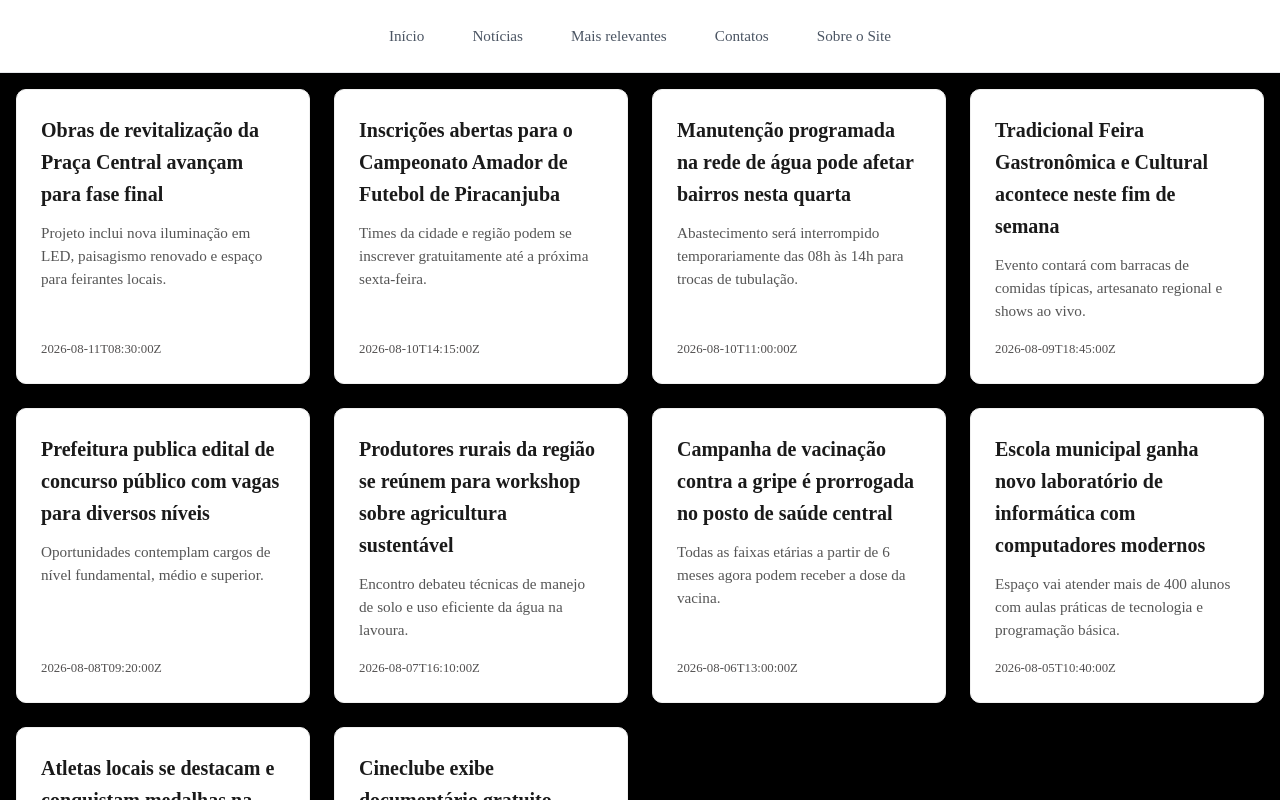
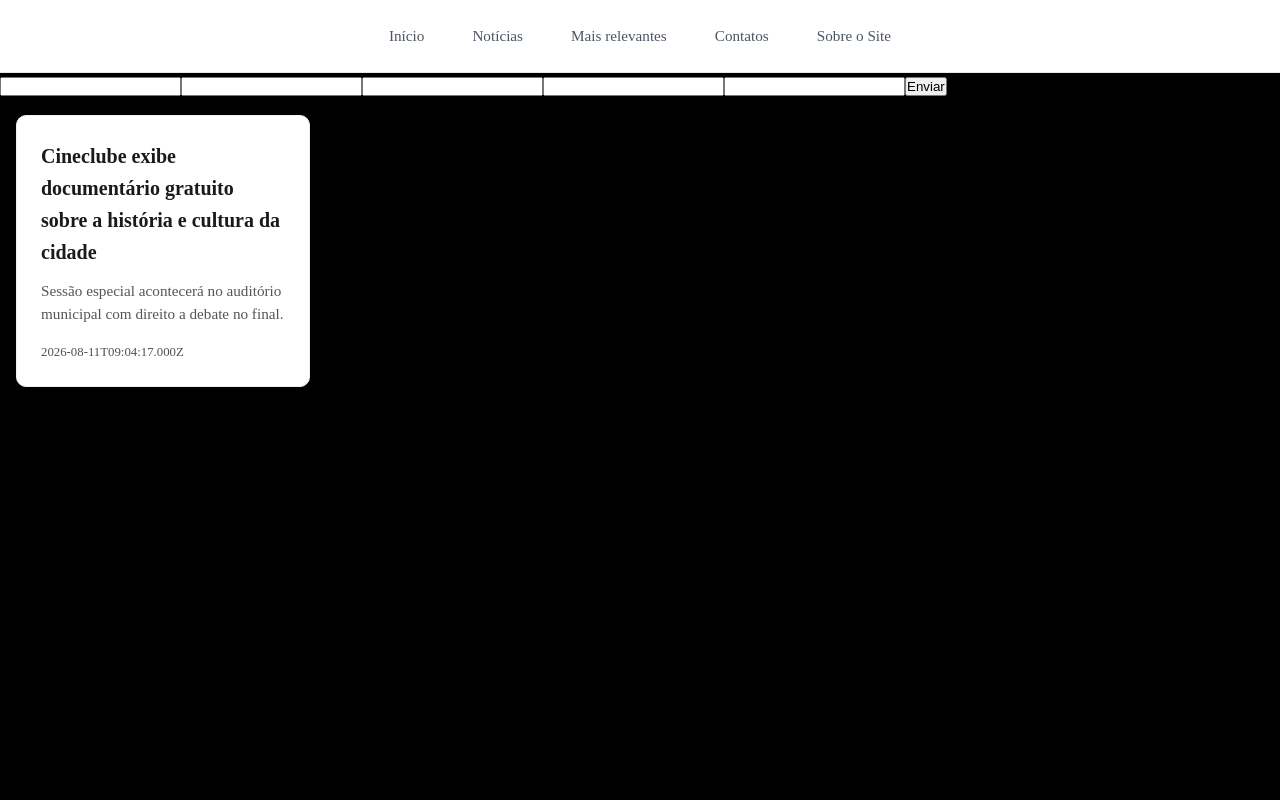
Before and after one commit to JorgeLucasPinheiro98/Blog, a React (Vite) app in the folder frontend/: page / in a window 1280 px wide. Shown: the top 800 px of the page. Built offline with nearby package versions, Linux system fonts and the light colour scheme.

Commit message:
foram adicionados os inputs para o banco de dados

```diff
--- a/frontend/src/App.tsx
+++ b/frontend/src/App.tsx
@@ -1,11 +1,13 @@
 import { Headers } from './componets/Header'
 import { Cards } from './componets/Cards'
 import './App.css'
+import { AddCards } from './componets/NewCards'
 
 function App() {
   return (
     <>
     <Headers/>
+    <AddCards/>
     <Cards/>
     </>
   )
--- a/frontend/src/Class/Post.ts
+++ b/frontend/src/Class/Post.ts
@@ -1,23 +1,30 @@
-import type { Categoria, Post } from "../types/Post";
+import type { Post } from "../types/Post";
 
-class NewPost implements Post{
-    id: string;
-    titulo: string;
-    slug: string;
-    resumo: string;
-    conteudo: string;
-    imagem: string;
-    data: string;
-    categoria: Categoria;
+export class NewPost implements Post{
+    id: string
+    titulo: string | undefined;
+    slug: string
+    resumo: string | undefined;
+    conteudo: string | undefined;
+    imagem: string | undefined;
+    data: string | undefined;
+    categoria: string | undefined;
 
-    constructor(titulo: string, resumo: string, conteudo: string, imagem: string, data:string, categoria: Categoria) {
-        this.id = ''
+    constructor(
+        titulo: string | undefined,
+        resumo: string | undefined,
+        conteudo: string | undefined,
+        imagem: string | undefined,
+        categoria: string | undefined)
+
+        {
+        this.id = crypto.randomUUID();
         this.titulo = titulo;
-        this.slug = '';
+        this.slug = this.id
         this.resumo = resumo;
         this.conteudo = conteudo;
         this.imagem = imagem;
-        this.data = data;
+        this.data = new Date().toISOString();
         this.categoria = categoria;
     }
 }
--- a/frontend/src/componets/NewCards/index.tsx
+++ b/frontend/src/componets/NewCards/index.tsx
@@ -1,9 +1,29 @@
+import { NewPost } from "../../Class/Post";
+import { response } from "../../database/database";
+
+
 export function AddCards() {
+    const handleAction = async (FormData: FormData) => {
+        const titulo = FormData.get('titulo')?.toString();
+        const resumo = FormData.get('resumo')?.toString();
+        const conteudo = FormData.get('conteudo')?.toString();
+        const imagem = FormData.get('imagem')?.toString();
+        const categoria = FormData.get('categoria')?.toString();
+
+        const post = new NewPost(titulo, resumo, conteudo, imagem, categoria)
+        console.log(post)
+
+        response.push(post);
+    }
+
     return (
-        <div>
-            <form action="">
-
-            </form>
-        </div>
+        <form action={handleAction}>
+            <input type="text" name="titulo"/>
+            <input type="text" name="resumo"/>
+            <input type="text" name="conteudo"/>
+            <input type="text" name="imagem"/>
+            <input type="text" name="categoria"/>
+            <button type="submit">Enviar</button>
+        </form>
     )
 }
--- a/frontend/src/database/database.ts
+++ b/frontend/src/database/database.ts
@@ -1,104 +1,115 @@
+import { NewPost } from "../Class/Post";
 import type { Post } from "../types/Post";
 
 export const response: Post[] = [
-    {
-      id: "1",
-      titulo: "Obras de revitalização da Praça Central avançam para fase final",
-      slug: "obras-revitalizacao-praca-central-avancam-fase-final",
-      resumo: "Projeto inclui nova iluminação em LED, paisagismo renovado e espaço para feirantes locais.",
-      conteudo: "As obras de revitalização na Praça Central estão em ritmo acelerado. Segundo a secretaria de infraestrutura, a instalação das novas luminárias de LED foi concluída e a etapa atual foca no assentamento do novo piso e paisagismo. A expectativa é que o espaço seja entregue à comunidade até o fim deste mês.",
-      imagem: "https://images.unsplash.com/photo-1517245386807-bb43f82c33c4?w=800",
-      data: "2026-08-11T08:30:00Z",
-      categoria: "cidade"
-    },
-    {
-      id: "2",
-      titulo: "Inscrições abertas para o Campeonato Amador de Futebol de Piracanjuba",
-      slug: "inscricoes-abertas-campeonato-amador-futebol-piracanjuba",
-      resumo: "Times da cidade e região podem se inscrever gratuitamente até a próxima sexta-feira.",
-      conteudo: "A Secretaria Municipal de Esportes confirmou o início do Campeonato Amador local. As equipes interessadas em participar devem enviar a documentação dos atletas até sexta-feira. Haverá premiação em troféus e dinheiro para os três primeiros colocados.",
-      imagem: "https://images.unsplash.com/photo-1508098682722-e99c43a406b2?w=800",
-      data: "2026-08-10T14:15:00Z",
-      categoria: "esportes"
-    },
-    {
-      id: "3",
-      titulo: "Manutenção programada na rede de água pode afetar bairros nesta quarta",
-      slug: "manutencao-programada-rede-agua-afeta-bairros-quarta",
-      resumo: "Abastecimento será interrompido temporariamente das 08h às 14h para trocas de tubulação.",
-      conteudo: "A companhia de saneamento informa que haverá interrupção temporária no fornecimento de água no Setor Sul e adjacências nesta quarta-feira. O motivo é uma manutenção preventiva na rede distribuidora. A orientação é que os moradores economizem água no período.",
-      imagem: "https://images.unsplash.com/photo-1581092160607-ee22621dd758?w=800",
-      data: "2026-08-10T11:00:00Z",
-      categoria: "publico"
-    },
-    {
-      id: "4",
-      titulo: "Tradicional Feira Gastronômica e Cultural acontece neste fim de semana",
-      slug: "tradicional-feira-gastronomica-cultural-acontece-fim-de-semana",
-      resumo: "Evento contará com barracas de comidas típicas, artesanato regional e shows ao vivo.",
-      conteudo: "No próximo sábado e domingo, a feira gastronômica promete movimentar o turismo local. O público poderá conferir pratos tradicionais da culinária goiana, apresentações de artistas locais e exposição de artesanato feito por produtores da região.",
-      imagem: "https://images.unsplash.com/photo-1555396273-367ea4eb4db5?w=800",
-      data: "2026-08-09T18:45:00Z",
-      categoria: "eventos"
-    },
-    {
-      id: "5",
-      titulo: "Prefeitura publica edital de concurso público com vagas para diversos níveis",
-      slug: "prefeitura-publica-edital-concurso-publico-vagas-diversos-niveis",
-      resumo: "Oportunidades contemplam cargos de nível fundamental, médio e superior.",
-      conteudo: "Foi publicado o edital do novo concurso público municipal. As oportunidades estão divididas entre cargos administrativos, área da saúde e educação. As inscrições começam no próximo mês diretamente pelo site da banca organizadora.",
-      imagem: "https://images.unsplash.com/photo-1450133064473-71024230f91b?w=800",
-      data: "2026-08-08T09:20:00Z",
-      categoria: "publico"
-    },
-    {
-      id: "6",
-      titulo: "Produtores rurais da região se reúnem para workshop sobre agricultura sustentável",
-      slug: "produtores-rurais-regiao-reunem-workshop-agricultura-sustentavel",
-      resumo: "Encontro debateu técnicas de manejo de solo e uso eficiente da água na lavoura.",
-      conteudo: "Especialistas e produtores rurais do município se reuniram para debater inovações no campo. O foco principal foi o uso de tecnologia para otimização do plantio, redução de insumos químicos e preservação de nascentes.",
-      imagem: "https://images.unsplash.com/photo-1500937386664-56d1dfef3854?w=800",
-      data: "2026-08-07T16:10:00Z",
-      categoria: "regiao"
-    },
-    {
-      id: "7",
-      titulo: "Campanha de vacinação contra a gripe é prorrogada no posto de saúde central",
-      slug: "campanha-vacinacao-gripe-prorrogada-posto-saude-central",
-      resumo: "Todas as faixas etárias a partir de 6 meses agora podem receber a dose da vacina.",
-      conteudo: "A Secretaria de Saúde estendeu o prazo da campanha de vacinação contra a gripe. O atendimento ocorre de segunda a sexta-feira, das 07h às 17h, no Posto de Saúde Central. É necessário apresentar documento com foto e cartão de vacina.",
-      imagem: "https://images.unsplash.com/photo-1584515979956-d9f6e5d09982?w=800",
-      data: "2026-08-06T13:00:00Z",
-      categoria: "publico"
-    },
-    {
-      id: "8",
-      titulo: "Escola municipal ganha novo laboratório de informática com computadores modernos",
-      slug: "escola-municipal-ganha-novo-laboratorio-informatica",
-      resumo: "Espaço vai atender mais de 400 alunos com aulas práticas de tecnologia e programação básica.",
-      conteudo: "Foi inaugurado o novo laboratório de informática da rede municipal. Equipado com 25 computadores modernos, o espaço visa conectar os alunos a ferramentas digitais e ao aprendizado de lógica de programação desde os primeiros anos escolares.",
-      imagem: "https://images.unsplash.com/photo-1516321318423-f06f85e504b3?w=800",
-      data: "2026-08-05T10:40:00Z",
-      categoria: "cidade"
-    },
-    {
-      id: "9",
-      titulo: "Atletas locais se destacam e conquistam medalhas na corrida de rua regional",
-      slug: "atletas-locais-destacam-conquistam-medalhas-corrida-rua-regional",
-      resumo: "Equipe do município garantiu posições no pódio nas categorias de 5km e 10km.",
-      conteudo: "Os corredores que representaram a cidade na maratona regional voltaram para casa com excelentes resultados. Três atletas locais conquistaram o primeiro e segundo lugar em suas respectivas categorias de idade.",
-      imagem: "https://images.unsplash.com/photo-1452626038306-9aae5e071dd3?w=800",
-      data: "2026-08-04T15:50:00Z",
-      categoria: "esportes"
-    },
-    {
-      id: "10",
-      titulo: "Cineclube exibe documentário gratuito sobre a história e cultura da cidade",
-      slug: "cineclube-exibe-documentario-gratuito-historia-cultura-cidade",
-      resumo: "Sessão especial acontecerá no auditório municipal com direito a debate no final.",
-      conteudo: "O projeto Cineclube promove nesta quinta-feira a exibição do documentário que retrata a história e o desenvolvimento cultural do município. A entrada é gratuita e sujeita à lotação do auditório.",
-      imagem: "https://images.unsplash.com/photo-1489599849927-2ee91cede3ba?w=800",
-      data: "2026-08-03T19:00:00Z",
-      categoria: "eventos"
-    }
+    // {
+    //   id: "1",
+    //   titulo: "Obras de revitalização da Praça Central avançam para fase final",
+    //   slug: "obras-revitalizacao-praca-central-avancam-fase-final",
+    //   resumo: "Projeto inclui nova iluminação em LED, paisagismo renovado e espaço para feirantes locais.",
+    //   conteudo: "As obras de revitalização na Praça Central estão em ritmo acelerado. Segundo a secretaria de infraestrutura, a instalação das novas luminárias de LED foi concluída e a etapa atual foca no assentamento do novo piso e paisagismo. A expectativa é que o espaço seja entregue à comunidade até o fim deste mês.",
+    //   imagem: "https://images.unsplash.com/photo-1517245386807-bb43f82c33c4?w=800",
+    //   data: "2026-08-11T08:30:00Z",
+    //   categoria: "cidade"
+    // },
+    // {
+    //   id: "2",
+    //   titulo: "Inscrições abertas para o Campeonato Amador de Futebol de Piracanjuba",
+    //   slug: "inscricoes-abertas-campeonato-amador-futebol-piracanjuba",
+    //   resumo: "Times da cidade e região podem se inscrever gratuitamente até a próxima sexta-feira.",
+    //   conteudo: "A Secretaria Municipal de Esportes confirmou o início do Campeonato Amador local. As equipes interessadas em participar devem enviar a documentação dos atletas até sexta-feira. Haverá premiação em troféus e dinheiro para os três primeiros colocados.",
+    //   imagem: "https://images.unsplash.com/photo-1508098682722-e99c43a406b2?w=800",
+    //   data: "2026-08-10T14:15:00Z",
+    //   categoria: "esportes"
+    // },
+    // {
+    //   id: "3",
+    //   titulo: "Manutenção programada na rede de água pode afetar bairros nesta quarta",
+    //   slug: "manutencao-programada-rede-agua-afeta-bairros-quarta",
+    //   resumo: "Abastecimento será interrompido temporariamente das 08h às 14h para trocas de tubulação.",
+    //   conteudo: "A companhia de saneamento informa que haverá interrupção temporária no fornecimento de água no Setor Sul e adjacências nesta quarta-feira. O motivo é uma manutenção preventiva na rede distribuidora. A orientação é que os moradores economizem água no período.",
+    //   imagem: "https://images.unsplash.com/photo-1581092160607-ee22621dd758?w=800",
+    //   data: "2026-08-10T11:00:00Z",
+    //   categoria: "publico"
+    // },
+    // {
+    //   id: "4",
+    //   titulo: "Tradicional Feira Gastronômica e Cultural acontece neste fim de semana",
+    //   slug: "tradicional-feira-gastronomica-cultural-acontece-fim-de-semana",
+    //   resumo: "Evento contará com barracas de comidas típicas, artesanato regional e shows ao vivo.",
+    //   conteudo: "No próximo sábado e domingo, a feira gastronômica promete movimentar o turismo local. O público poderá conferir pratos tradicionais da culinária goiana, apresentações de artistas locais e exposição de artesanato feito por produtores da região.",
+    //   imagem: "https://images.unsplash.com/photo-1555396273-367ea4eb4db5?w=800",
+    //   data: "2026-08-09T18:45:00Z",
+    //   categoria: "eventos"
+    // },
+    // {
+    //   id: "5",
+    //   titulo: "Prefeitura publica edital de concurso público com vagas para diversos níveis",
+    //   slug: "prefeitura-publica-edital-concurso-publico-vagas-diversos-niveis",
+    //   resumo: "Oportunidades contemplam cargos de nível fundamental, médio e superior.",
+    //   conteudo: "Foi publicado o edital do novo concurso público municipal. As oportunidades estão divididas entre cargos administrativos, área da saúde e educação. As inscrições começam no próximo mês diretamente pelo site da banca organizadora.",
+    //   imagem: "https://images.unsplash.com/photo-1450133064473-71024230f91b?w=800",
+    //   data: "2026-08-08T09:20:00Z",
+    //   categoria: "publico"
+    // },
+    // {
+    //   id: "6",
+    //   titulo: "Produtores rurais da região se reúnem para workshop sobre agricultura sustentável",
+    //   slug: "produtores-rurais-regiao-reunem-workshop-agricultura-sustentavel",
+    //   resumo: "Encontro debateu técnicas de manejo de solo e uso eficiente da água na lavoura.",
+    //   conteudo: "Especialistas e produtores rurais do município se reuniram para debater inovações no campo. O foco principal foi o uso de tecnologia para otimização do plantio, redução de insumos químicos e preservação de nascentes.",
+    //   imagem: "https://images.unsplash.com/photo-1500937386664-56d1dfef3854?w=800",
+    //   data: "2026-08-07T16:10:00Z",
+    //   categoria: "regiao"
+    // },
+    // {
+    //   id: "7",
+    //   titulo: "Campanha de vacinação contra a gripe é prorrogada no posto de saúde central",
+    //   slug: "campanha-vacinacao-gripe-prorrogada-posto-saude-central",
+    //   resumo: "Todas as faixas etárias a partir de 6 meses agora podem receber a dose da vacina.",
+    //   conteudo: "A Secretaria de Saúde estendeu o prazo da campanha de vacinação contra a gripe. O atendimento ocorre de segunda a sexta-feira, das 07h às 17h, no Posto de Saúde Central. É necessário apresentar documento com foto e cartão de vacina.",
+    //   imagem: "https://images.unsplash.com/photo-1584515979956-d9f6e5d09982?w=800",
+    //   data: "2026-08-06T13:00:00Z",
+    //   categoria: "publico"
+    // },
+    // {
+    //   id: "8",
+    //   titulo: "Escola municipal ganha novo laboratório de informática com computadores modernos",
+    //   slug: "escola-municipal-ganha-novo-laboratorio-informatica",
+    //   resumo: "Espaço vai atender mais de 400 alunos com aulas práticas de tecnologia e programação básica.",
+    //   conteudo: "Foi inaugurado o novo laboratório de informática da rede municipal. Equipado com 25 computadores modernos, o espaço visa conectar os alunos a ferramentas digitais e ao aprendizado de lógica de programação desde os primeiros anos escolares.",
+    //   imagem: "https://images.unsplash.com/photo-1516321318423-f06f85e504b3?w=800",
+    //   data: "2026-08-05T10:40:00Z",
+    //   categoria: "cidade"
+    // },
+    // {
+    //   id: "9",
+    //   titulo: "Atletas locais se destacam e conquistam medalhas na corrida de rua regional",
+    //   slug: "atletas-locais-destacam-conquistam-medalhas-corrida-rua-regional",
+    //   resumo: "Equipe do município garantiu posições no pódio nas categorias de 5km e 10km.",
+    //   conteudo: "Os corredores que representaram a cidade na maratona regional voltaram para casa com excelentes resultados. Três atletas locais conquistaram o primeiro e segundo lugar em suas respectivas categorias de idade.",
+    //   imagem: "https://images.unsplash.com/photo-1452626038306-9aae5e071dd3?w=800",
+    //   data: "2026-08-04T15:50:00Z",
+    //   categoria: "esportes"
+    // },
+    // {
+    //   id: "10",
+    //   titulo: "Cineclube exibe documentário gratuito sobre a história e cultura da cidade",
+    //   slug: "cineclube-exibe-documentario-gratuito-historia-cultura-cidade",
+    //   resumo: "Sessão especial acontecerá no auditório municipal com direito a debate no final.",
+    //   conteudo: "O projeto Cineclube promove nesta quinta-feira a exibição do documentário que retrata a história e o desenvolvimento cultural do município. A entrada é gratuita e sujeita à lotação do auditório.",
+    //   imagem: "https://images.unsplash.com/photo-1489599849927-2ee91cede3ba?w=800",
+    //   data: "2026-08-03T19:00:00Z",
+    //   categoria: "eventos"
+    // }
   ];
+
+  export const newPost = new NewPost(
+      "Cineclube exibe documentário gratuito sobre a história e cultura da cidade",
+      "Sessão especial acontecerá no auditório municipal com direito a debate no final.",
+      "O projeto Cineclube promove nesta quinta-feira a exibição do documentário que retrata a história e o desenvolvimento cultural do município. A entrada é gratuita e sujeita à lotação do auditório.",
+      "https://images.unsplash.com/photo-1489599849927-2ee91cede3ba?w=800",
+      "eventos"
+  )
+
+  response.push(newPost);
```
Also changed, not shown: frontend/src/types/Post.ts (+8 -10 lines).
